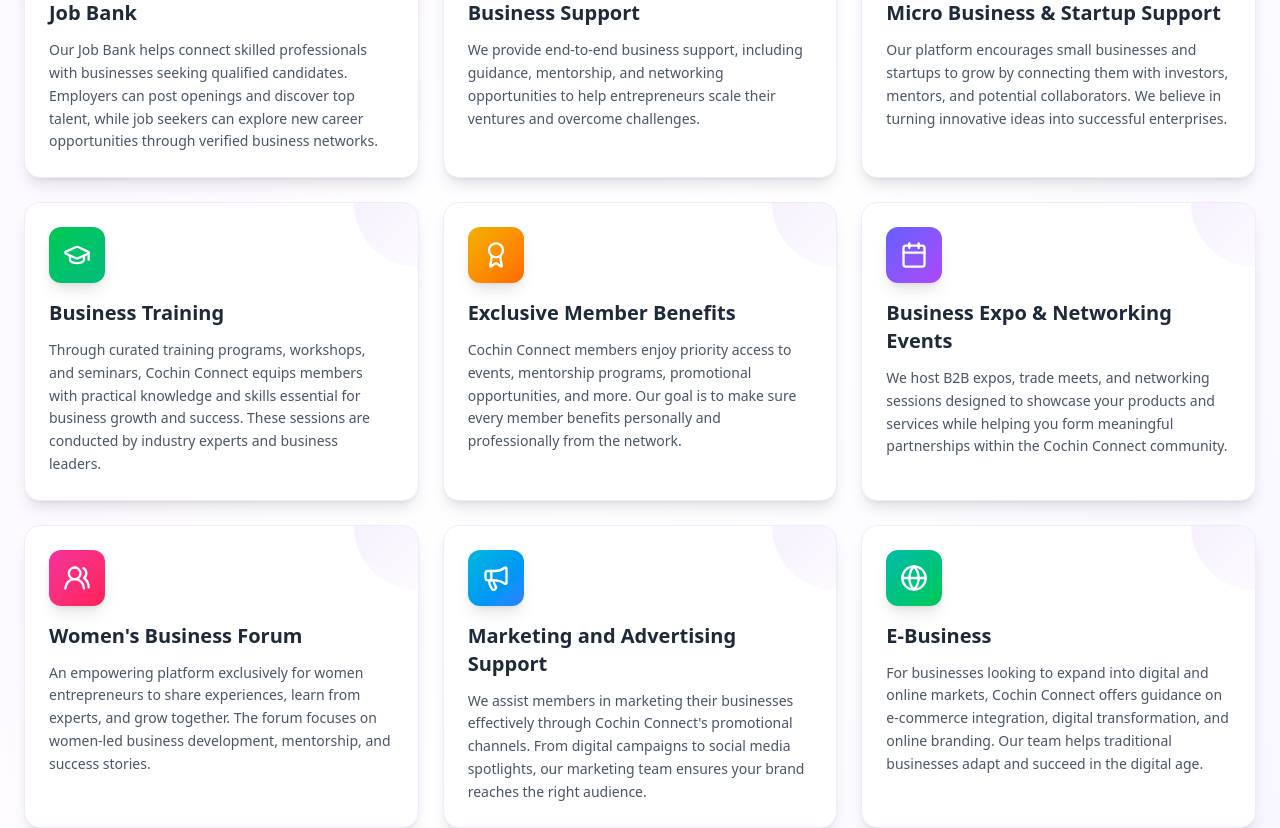
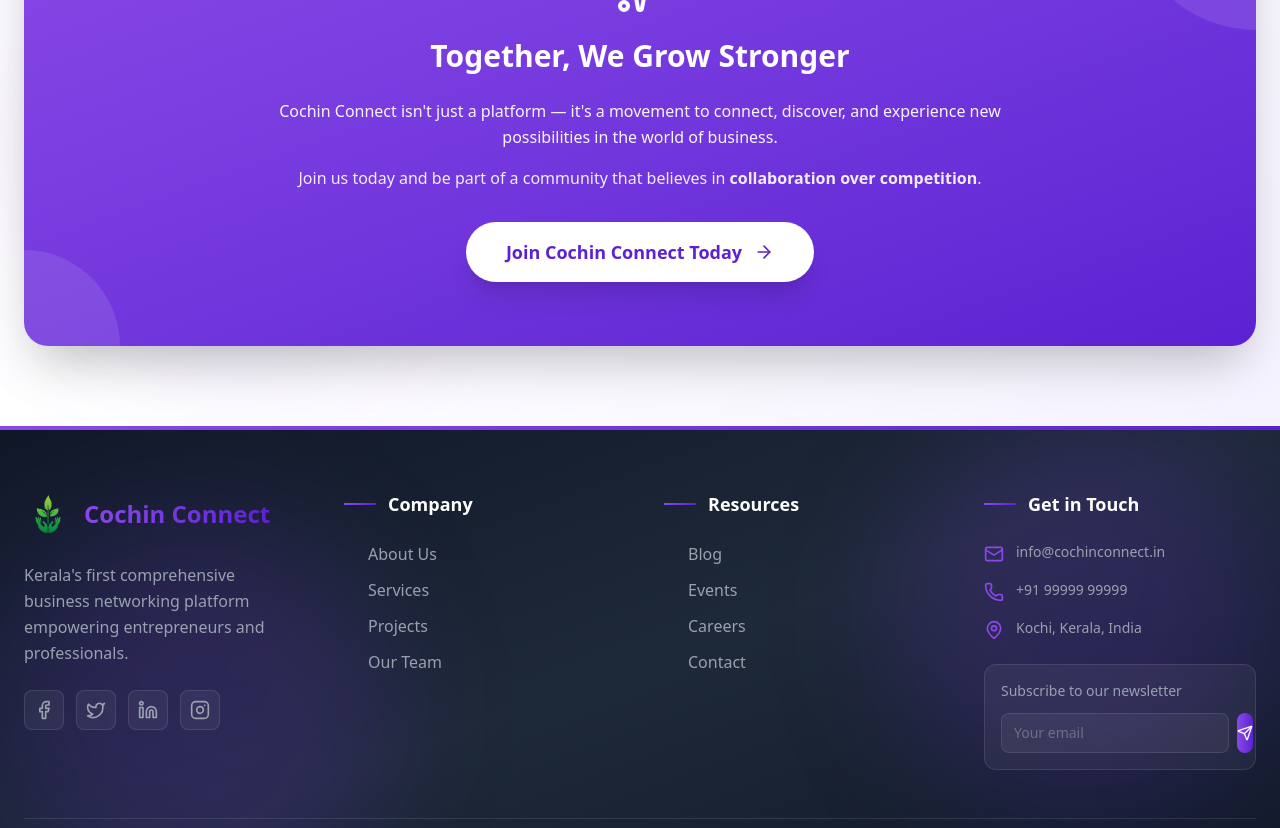
Before and after one commit to Hashir-0214/cochin-connect, a React (Vite) app: page /about in a window 1280 px wide. Shown: the part 1040-1868 px from the top of the page. Built offline with nearby package versions, Linux system fonts and the light colour scheme.

Commit message:
Comment out services array and related rendering logic in About component for future reference

```diff
--- a/src/components/About.jsx
+++ b/src/components/About.jsx
@@ -36,74 +36,74 @@
         }
     };
 
-    const services = [
-        {
-            icon: Briefcase,
-            title: "Job Bank",
-            description: "Our Job Bank helps connect skilled professionals with businesses seeking qualified candidates. Employers can post openings and discover top talent, while job seekers can explore new career opportunities through verified business networks.",
-            gradient: "from-blue-500 to-cyan-500"
-        },
-        {
-            icon: Users,
-            title: "Business Support",
-            description: "We provide end-to-end business support, including guidance, mentorship, and networking opportunities to help entrepreneurs scale their ventures and overcome challenges.",
-            gradient: "from-purple-500 to-pink-500"
-        },
-        {
-            icon: Rocket,
-            title: "Micro Business & Startup Support",
-            description: "Our platform encourages small businesses and startups to grow by connecting them with investors, mentors, and potential collaborators. We believe in turning innovative ideas into successful enterprises.",
-            gradient: "from-orange-500 to-red-500"
-        },
-        {
-            icon: GraduationCap,
-            title: "Business Training",
-            description: "Through curated training programs, workshops, and seminars, Cochin Connect equips members with practical knowledge and skills essential for business growth and success. These sessions are conducted by industry experts and business leaders.",
-            gradient: "from-green-500 to-emerald-500"
-        },
-        {
-            icon: Award,
-            title: "Exclusive Member Benefits",
-            description: "Cochin Connect members enjoy priority access to events, mentorship programs, promotional opportunities, and more. Our goal is to make sure every member benefits personally and professionally from the network.",
-            gradient: "from-yellow-500 to-orange-500"
-        },
-        {
-            icon: Calendar,
-            title: "Business Expo & Networking Events",
-            description: "We host B2B expos, trade meets, and networking sessions designed to showcase your products and services while helping you form meaningful partnerships within the Cochin Connect community.",
-            gradient: "from-indigo-500 to-purple-500"
-        },
-        {
-            icon: UsersRound,
-            title: "Women's Business Forum",
-            description: "An empowering platform exclusively for women entrepreneurs to share experiences, learn from experts, and grow together. The forum focuses on women-led business development, mentorship, and success stories.",
-            gradient: "from-pink-500 to-rose-500"
-        },
-        {
-            icon: Megaphone,
-            title: "Marketing and Advertising Support",
-            description: "We assist members in marketing their businesses effectively through Cochin Connect's promotional channels. From digital campaigns to social media spotlights, our marketing team ensures your brand reaches the right audience.",
-            gradient: "from-cyan-500 to-blue-500"
-        },
-        {
-            icon: Globe,
-            title: "E-Business",
-            description: "For businesses looking to expand into digital and online markets, Cochin Connect offers guidance on e-commerce integration, digital transformation, and online branding. Our team helps traditional businesses adapt and succeed in the digital age.",
-            gradient: "from-teal-500 to-green-500"
-        },
-        {
-            icon: TrendingUp,
-            title: "Entrepreneurship Development Program",
-            description: "A structured initiative to encourage entrepreneurship by providing training, financial literacy, mentorship, and networking opportunities. We aim to create confident entrepreneurs capable of driving sustainable business growth.",
-            gradient: "from-violet-500 to-purple-500"
-        },
-        {
-            icon: Heart,
-            title: "Philanthropic Business Lounge",
-            description: "Cochin Connect also supports socially responsible business initiatives. Through the Philanthropic Business Lounge, we encourage members to engage in community development and corporate social responsibility programs that make a real difference.",
-            gradient: "from-red-500 to-pink-500"
-        }
-    ];
+    // const services = [
+    //     {
+    //         icon: Briefcase,
+    //         title: "Job Bank",
+    //         description: "Our Job Bank helps connect skilled professionals with businesses seeking qualified candidates. Employers can post openings and discover top talent, while job seekers can explore new career opportunities through verified business networks.",
+    //         gradient: "from-blue-500 to-cyan-500"
+    //     },
+    //     {
+    //         icon: Users,
+    //         title: "Business Support",
+    //         description: "We provide end-to-end business support, including guidance, mentorship, and networking opportunities to help entrepreneurs scale their ventures and overcome challenges.",
+    //         gradient: "from-purple-500 to-pink-500"
+    //     },
+    //     {
+    //         icon: Rocket,
+    //         title: "Micro Business & Startup Support",
+    //         description: "Our platform encourages small businesses and startups to grow by connecting them with investors, mentors, and potential collaborators. We believe in turning innovative ideas into successful enterprises.",
+    //         gradient: "from-orange-500 to-red-500"
+    //     },
+    //     {
+    //         icon: GraduationCap,
+    //         title: "Business Training",
+    //         description: "Through curated training programs, workshops, and seminars, Cochin Connect equips members with practical knowledge and skills essential for business growth and success. These sessions are conducted by industry experts and business leaders.",
+    //         gradient: "from-green-500 to-emerald-500"
+    //     },
+    //     {
+    //         icon: Award,
+    //         title: "Exclusive Member Benefits",
+    //         description: "Cochin Connect members enjoy priority access to events, mentorship programs, promotional opportunities, and more. Our goal is to make sure every member benefits personally and professionally from the network.",
+    //         gradient: "from-yellow-500 to-orange-500"
+    //     },
+    //     {
+    //         icon: Calendar,
+    //         title: "Business Expo & Networking Events",
+    //         description: "We host B2B expos, trade meets, and networking sessions designed to showcase your products and services while helping you form meaningful partnerships within the Cochin Connect community.",
+    //         gradient: "from-indigo-500 to-purple-500"
+    //     },
+    //     {
+    //         icon: UsersRound,
+    //         title: "Women's Business Forum",
+    //         description: "An empowering platform exclusively for women entrepreneurs to share experiences, learn from experts, and grow together. The forum focuses on women-led business development, mentorship, and success stories.",
+    //         gradient: "from-pink-500 to-rose-500"
+    //     },
+    //     {
+    //         icon: Megaphone,
+    //         title: "Marketing and Advertising Support",
+    //         description: "We assist members in marketing their businesses effectively through Cochin Connect's promotional channels. From digital campaigns to social media spotlights, our marketing team ensures your brand reaches the right audience.",
+    //         gradient: "from-cyan-500 to-blue-500"
+    //     },
+    //     {
+    //         icon: Globe,
+    //         title: "E-Business",
+    //         description: "For businesses looking to expand into digital and online markets, Cochin Connect offers guidance on e-commerce integration, digital transformation, and online branding. Our team helps traditional businesses adapt and succeed in the digital age.",
+    //         gradient: "from-teal-500 to-green-500"
+    //     },
+    //     {
+    //         icon: TrendingUp,
+    //         title: "Entrepreneurship Development Program",
+    //         description: "A structured initiative to encourage entrepreneurship by providing training, financial literacy, mentorship, and networking opportunities. We aim to create confident entrepreneurs capable of driving sustainable business growth.",
+    //         gradient: "from-violet-500 to-purple-500"
+    //     },
+    //     {
+    //         icon: Heart,
+    //         title: "Philanthropic Business Lounge",
+    //         description: "Cochin Connect also supports socially responsible business initiatives. Through the Philanthropic Business Lounge, we encourage members to engage in community development and corporate social responsibility programs that make a real difference.",
+    //         gradient: "from-red-500 to-pink-500"
+    //     }
+    // ];
 
     const benefits = [
         "Connect with verified business professionals",
@@ -194,7 +194,7 @@
                     </motion.div>
 
                     {/* Services Grid */}
-                    <motion.div
+                    {/* <motion.div
                         variants={containerVariants}
                         initial="hidden"
                         whileInView="visible"
@@ -207,32 +207,32 @@
                                 variants={itemVariants}
                                 whileHover={{ y: -8, scale: 1.02 }}
                                 className="group relative bg-white rounded-2xl p-6 shadow-lg hover:shadow-2xl transition-all duration-300 border border-purple-100 overflow-hidden"
-                            >
+                            > */}
                                 {/* Gradient Background on Hover */}
-                                <div className="absolute inset-0 bg-gradient-to-br from-[#8a48e7]/5 to-[#5c21d2]/5 opacity-0 group-hover:opacity-100 transition-opacity duration-300"></div>
+                                {/* <div className="absolute inset-0 bg-gradient-to-br from-[#8a48e7]/5 to-[#5c21d2]/5 opacity-0 group-hover:opacity-100 transition-opacity duration-300"></div> */}
 
                                 {/* Icon */}
-                                <div className="relative mb-4">
+                                {/* <div className="relative mb-4">
                                     <div className={`w-14 h-14 bg-gradient-to-br ${service.gradient} rounded-xl flex items-center justify-center shadow-lg group-hover:scale-110 transition-transform duration-300`}>
                                         <service.icon className="w-7 h-7 text-white" />
                                     </div>
-                                </div>
+                                </div> */}
 
                                 {/* Content */}
-                                <div className="relative">
+                                {/* <div className="relative">
                                     <h3 className="text-xl font-bold text-gray-800 mb-3 group-hover:text-[#5c21d2] transition-colors">
                                         {service.title}
                                     </h3>
                                     <p className="text-gray-600 leading-relaxed text-sm">
                                         {service.description}
                                     </p>
-                                </div>
+                                </div> */}
 
                                 {/* Decorative Element */}
-                                <div className="absolute top-0 right-0 w-32 h-32 bg-gradient-to-br from-[#8a48e7]/10 to-transparent rounded-full -translate-y-16 translate-x-16 group-hover:scale-150 transition-transform duration-500"></div>
-                            </motion.div>
-                        ))}
-                    </motion.div>
+                                {/* <div className="absolute top-0 right-0 w-32 h-32 bg-gradient-to-br from-[#8a48e7]/10 to-transparent rounded-full -translate-y-16 translate-x-16 group-hover:scale-150 transition-transform duration-500"></div>
+                            </motion.div> */}
+                        {/* // ))} */}
+                    {/* </motion.div> */}
 
                     {/* Final CTA Section */}
                     <motion.div
```
